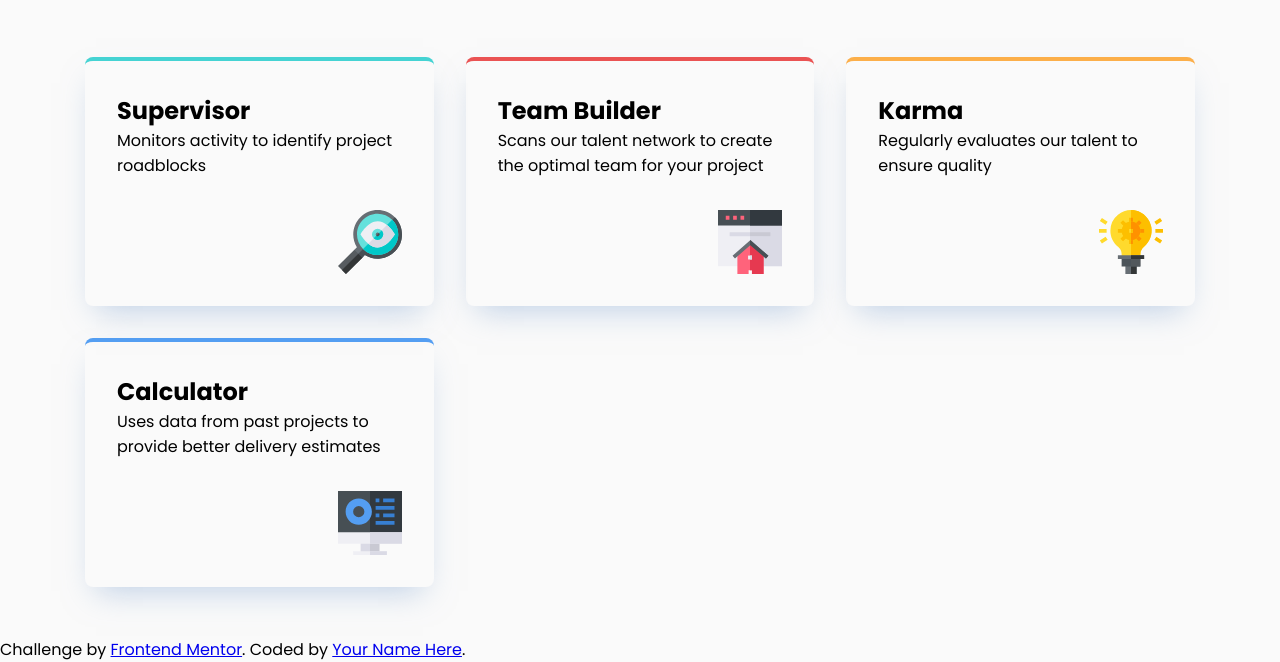
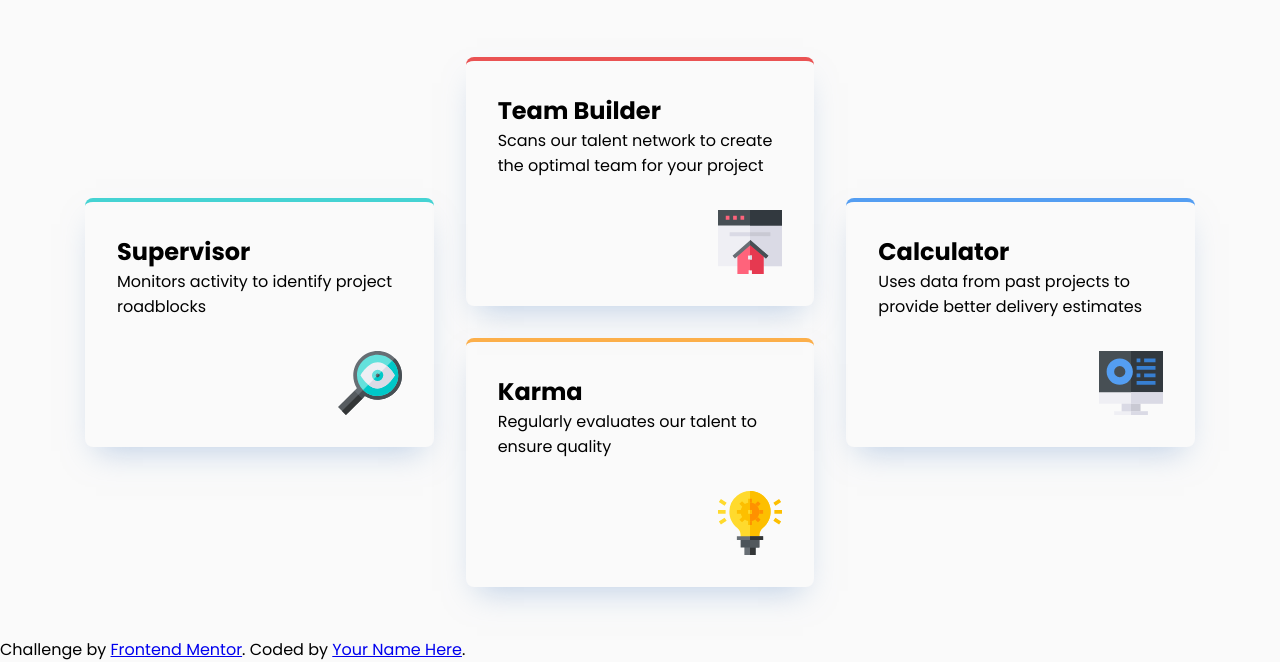
Before and after one commit to Vitvitskyi-Pavlo/four-card-feature, a plain HTML site: page index.html in a window 1280 px wide. Shown: the part 178-840 px from the top of the page. Drawn offline with Linux system fonts and the light colour scheme.

Commit message:
Complete desktop section layout and README

```diff
--- a/styles.css
+++ b/styles.css
@@ -101,6 +101,25 @@ header {
     grid-template-columns: repeat(3, 1fr);
     align-items: center;
     max-width: 69.375rem;
+  }
 
+  .card-1 {
+    grid-column: 1;
+    grid-row: 1/3;
+  }
+
+  .card-2 {
+    grid-column: 2;
+    grid-row: 1;
+  }
+
+  .card-3 {
+    grid-column: 2;
+    grid-row: 2;
+  }
+
+  .card-4 {
+    grid-column: 3;
+    grid-row: 1/3;
   }
 }
```
Also changed, not shown: 1 other file.
